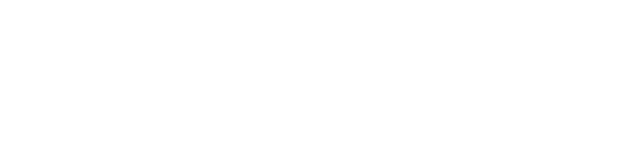
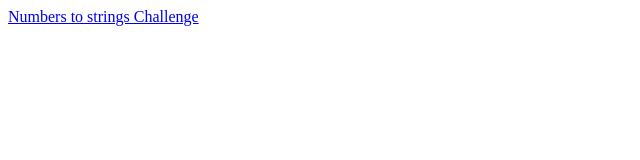
Before and after one commit to m-tambo/simple-convertor, a plain HTML site: page index.html in a window 1280 px wide. Shown: the whole page, without its empty margins (0-640 px from the left). Drawn offline with Linux system fonts and the light colour scheme.

Commit message:
added link

```diff
--- a/index.html
+++ b/index.html
@@ -6,6 +6,7 @@
 </head>
 <body>
 
+  <a href="http://bowtiebeej.com/DeveloperLaunchpad/">Numbers to strings Challenge</a>
 
   <script src="main.js"></script>
 </body>
```
